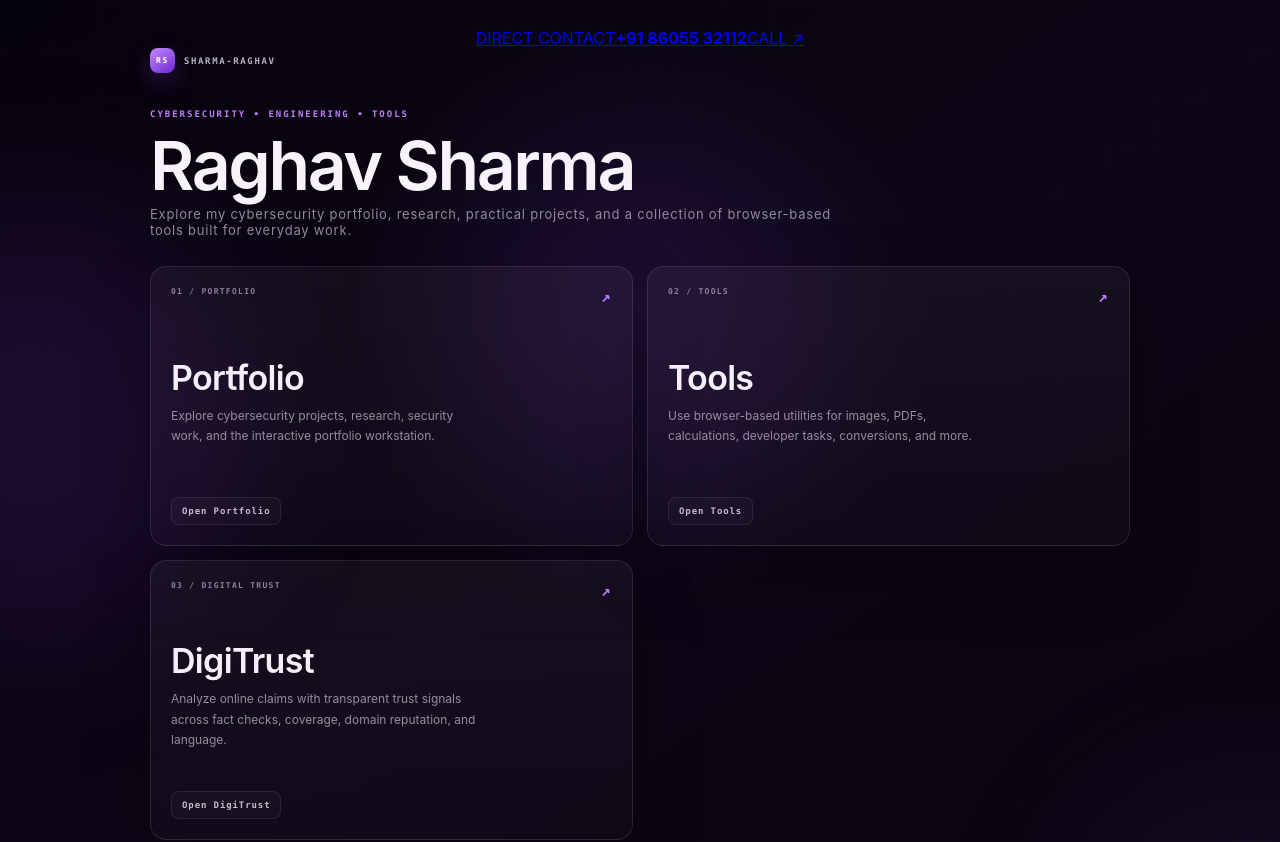
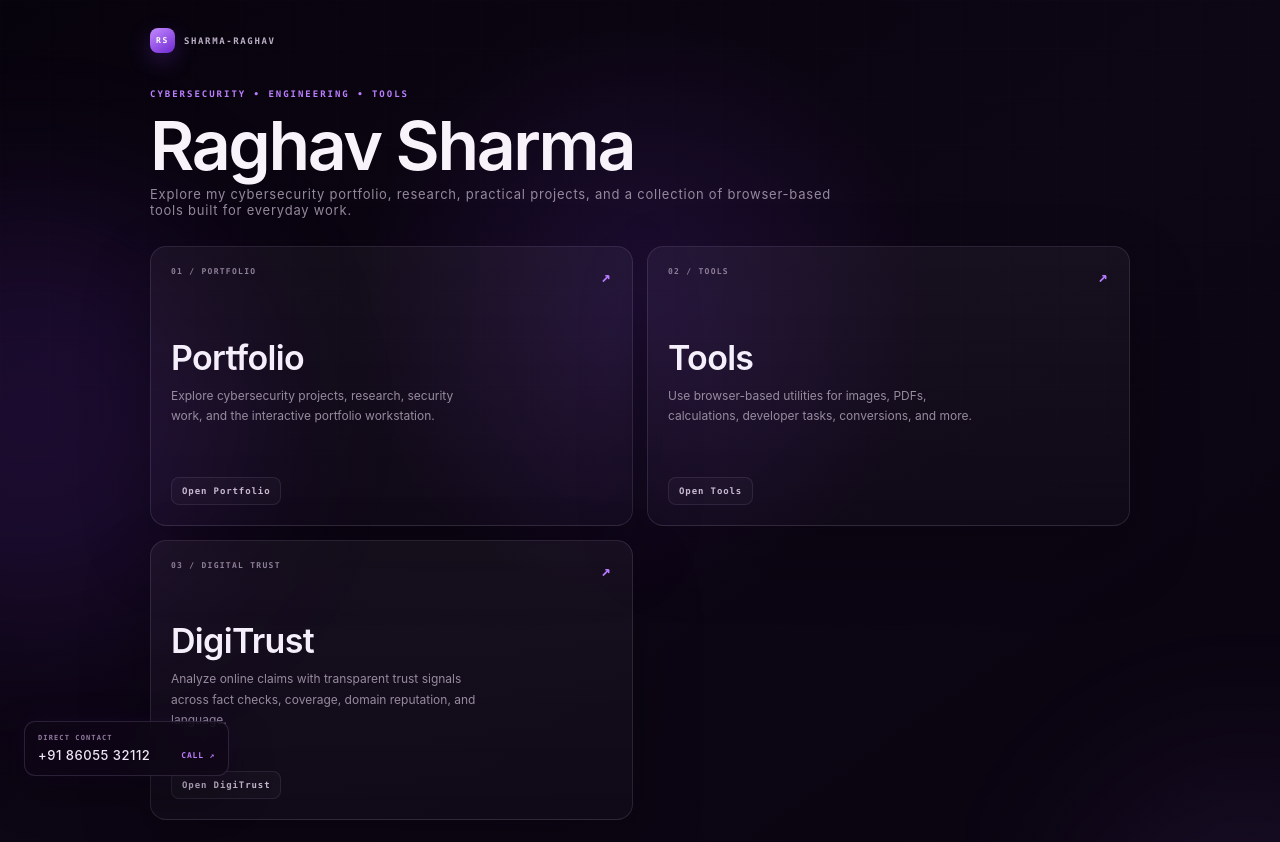
Before and after one commit to raghav19sh/sharma-raghav-os, a Next.js app: page / in a window 1280 px wide. Shown: the top 842 px of the page. Built offline with nearby package versions, Linux system fonts and the light colour scheme.

Commit message:
Style homepage contact widget

```diff
--- a/src/app/globals.css
+++ b/src/app/globals.css
@@ -447,3 +447,11 @@ a{-webkit-tap-highlight-color:transparent}
   .admin-grid,.admin-form-grid{grid-template-columns:1fr}
   .admin-span-2{grid-column:span 1}
 }
+
+
+/* Homepage contact widget */
+.entry-contact-widget{position:fixed;left:24px;bottom:24px;z-index:20;min-width:205px;padding:12px 13px;display:grid;grid-template-columns:1fr auto;grid-template-rows:auto auto;column-gap:12px;align-items:center;border:1px solid rgba(224,201,255,.14);border-radius:11px;background:rgba(15,7,23,.78);backdrop-filter:blur(16px);-webkit-backdrop-filter:blur(16px);box-shadow:0 18px 45px rgba(0,0,0,.3),0 0 24px rgba(132,62,232,.08);color:#eee7f4;text-decoration:none;transition:transform .18s ease,border-color .18s ease,background .18s ease}
+.entry-contact-widget:hover{transform:translateY(-3px);border-color:rgba(190,128,255,.34);background:rgba(29,13,45,.88)}
+.entry-contact-label{grid-column:1/-1;color:#927ba2;font:800 7px ui-monospace,SFMono-Regular,Menlo,monospace;letter-spacing:.16em;margin-bottom:5px}
+.entry-contact-widget strong{font-size:13px;font-weight:550;letter-spacing:.04em}.entry-contact-action{color:#bd7dff;font:800 8px ui-monospace,SFMono-Regular,Menlo,monospace;letter-spacing:.1em}
+@media (max-width:700px){.entry-contact-widget{left:14px;bottom:14px;min-width:190px}.entry-contact-widget strong{font-size:12px}}
```
